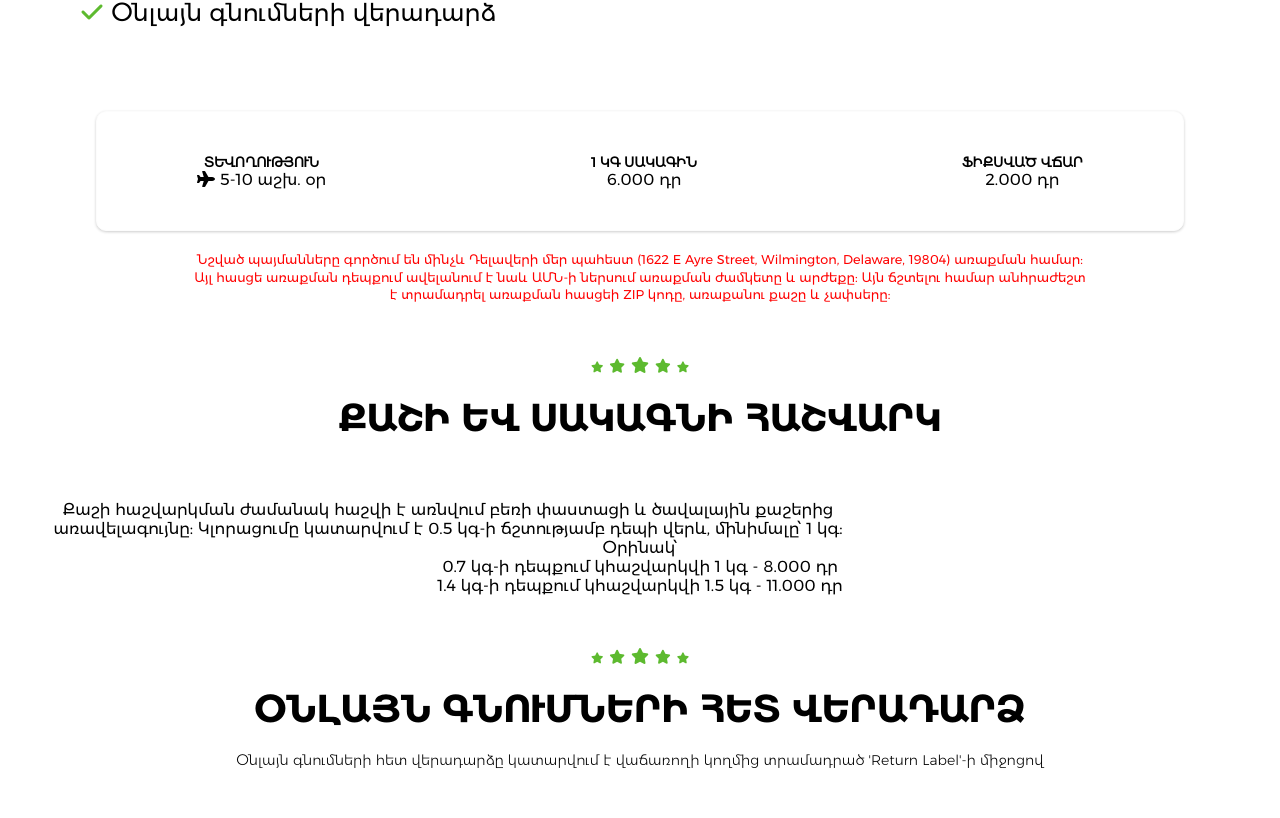
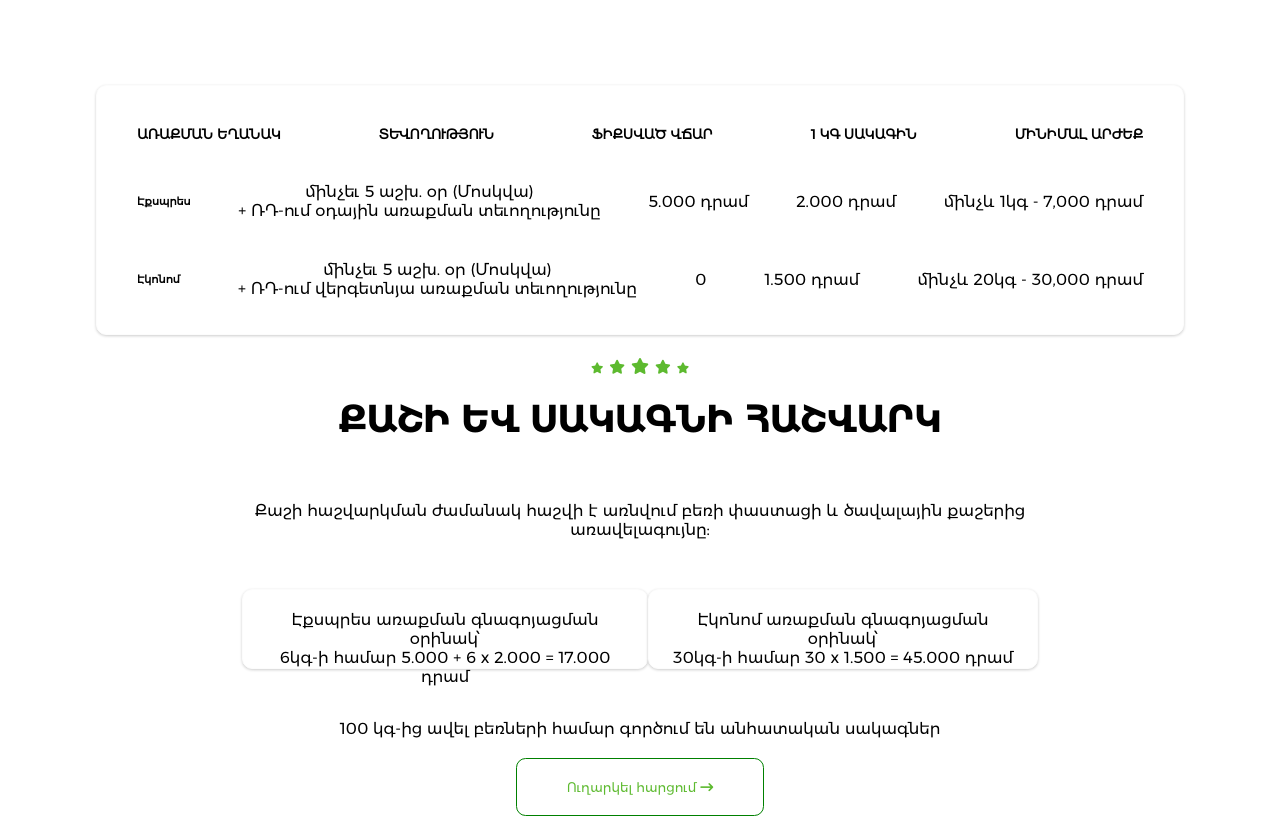
Before and after one commit to petrosyanhovo/react-onex, a React (Create React App) app: page /exporttoUSA in a window 1280 px wide. Shown: the part 538-1356 px from the top of the page. Built offline with nearby package versions, Linux system fonts and the light colour scheme.

Commit message:
created exportToRussia page

```diff
--- a/src/App.js
+++ b/src/App.js
@@ -3,15 +3,18 @@ import { Footer } from "./components/footer/Footer";
 import { Header } from "./components/header/Header";
 import Login from "./pages/Login/Login";
 import Register from "./pages/Register/Register";
-import { Navigate, Routes, Route } from "react-router-dom";
+import { Routes, Route } from "react-router-dom";
 import HomePage from "./pages/HomePage/HomePage";
 import SmartServicesMore from "./pages/SmartServicesMore/SmartServicesMore";
 import ExportToUSA from "./pages/ExportToUSA/ExportToUSA";
 import { Search } from "./pages/Search/Search";
+import ExportToRussia from "./pages/ExportToRussia/ExportToRussia";
+
 function App() {
   return (
     <div className="App">
       <Header />
+      <ExportToRussia />
       <Routes>
         <Route path="/" element={<HomePage />} />
         <Route path="/login" element={<Login />} />
--- /dev/null
+++ b/src/pages/ExportToRussia/ExportToRussia.js
@@ -0,0 +1,67 @@
+import React from 'react'
+import './exportToRussia.css'
+import Heading from '../../components/home/Heading/Heading'
+import ExportToRussiaImg from '../../components/home/Export/export_img/export_rus.jpg'
+import Button from '../../components/Button/Button'
+
+const ExportToRussia = () => {
+  return (
+    <div className='export-to-russia'>
+
+        <div className = "export-to-russia-header">
+            <div className = "export-to-russia-header-title">
+                <Heading heading = "ՓԱՍՏԱԹՂԹԵՐԻ, ԾԱՆՐՈՑՆԵՐԻ ԵՎ ԲԵՌՆԵՐԻ ԱՌԱՔՈՒՄ" greenHeadingAfter = "ՀՀ-ԻՑ ԴԵՊԻ ՌԴ ՑԱՆԿԱՑԱԾ ՀԱՍՑԵ" />
+            </div>
+            <div className = "export-to-russia-header-image">
+                <img src={ExportToRussiaImg} alt="" />
+            </div>
+        </div>
+
+        <div className="export-to-russia-conditions">
+          <div className="export-to-russia-conditions-row">
+            <h5>ԱՌԱՔՄԱՆ ԵՂԱՆԱԿ</h5>
+            <h5>ՏԵՎՈՂՈՒԹՅՈՒՆ</h5>
+            <h5>ՖԻՔՍՎԱԾ ՎՃԱՐ</h5>
+            <h5>1 ԿԳ ՍԱԿԱԳԻՆ</h5>
+            <h5>ՄԻՆԻՄԱԼ ԱՐԺԵՔ</h5>
+          </div>
+          <div className="export-to-russia-conditions-row">
+            <h6>Էքսպրես</h6>
+            <p>մինչեւ 5 աշխ. օր (Մոսկվա) <br/>
+                + ՌԴ-ում օդային առաքման տեւողությունը</p>
+            <p>5.000 դրամ</p>
+            <p>2.000 դրամ</p>
+            <p>մինչև 1կգ - 7,000 դրամ</p>
+          </div>
+          <div className="export-to-russia-conditions-row">
+            <h6>Էկոնոմ</h6>
+            <p>մինչեւ 5 աշխ. օր (Մոսկվա) <br/>
+                + ՌԴ-ում վերգետնյա առաքման տեւողությունը</p>
+            <p>0</p>
+            <p>1.500 դրամ</p>
+            <p>մինչև 20կգ - 30,000 դրամ</p>
+          </div>
+        </div>
+
+        <div className="export-to-russia-calculation">
+            <Heading heading = "ՔԱՇԻ ԵՎ ՍԱԿԱԳՆԻ ՀԱՇՎԱՐԿ" />
+            <p className='calculation-text'>Քաշի հաշվարկման ժամանակ հաշվի է առնվում բեռի փաստացի և ծավալային քաշերից առավելագույնը:</p>
+            <div className="export-to-russia-calculation-example">
+                <div className="export-to-russia-calculation-example-price">
+                    <p>Էքսպրես առաքման գնագոյացման օրինակ՝</p>
+                    <p className='example-text'>6կգ-ի համար 5.000 + 6 x 2.000 = 17.000 դրամ</p>
+                </div>
+                <div className="export-to-russia-calculation-example-price">
+                    <p>Էկոնոմ առաքման գնագոյացման օրինակ՝</p>
+                    <p className='example-text'>30կգ-ի համար 30 x 1.500 = 45.000 դրամ</p>
+                </div>
+            </div>
+            <p>100 կգ-ից ավել բեռների համար գործում են անհատական սակագներ</p>
+            <Button buttonName = "Ուղարկել հարցում" />
+        </div>
+
+    </div>
+  )
+}
+
+export default ExportToRussia
--- /dev/null
+++ b/src/pages/ExportToRussia/exportToRussia.css
@@ -0,0 +1,46 @@
+.export-to-russia .export-to-russia-header {
+    margin: 50px auto;
+    display: flex;
+    justify-content: space-between;
+    /* flex-wrap: wrap; */
+    align-items: center;
+}
+
+.export-to-russia .export-to-russia-conditions {
+    width: 85%;
+    height: 250px;
+    background-color: white;
+    border: 1px solid #fcfcfc;
+    box-shadow: 0 1px 3px rgba(0, 0, 0, 0.2);
+    border-radius: 10px;
+    margin: 50px auto 20px auto;
+}
+
+.export-to-russia .export-to-russia-conditions .export-to-russia-conditions-row {
+    display: flex;
+    justify-content: space-between;
+    align-items: center;
+    margin: 40px;
+}
+
+.export-to-russia .export-to-russia-calculation {
+    width: 70%;
+    margin: auto;
+}
+
+.export-to-russia .export-to-russia-calculation .export-to-russia-calculation-example {
+    display: flex;
+    justify-content: space-between;
+    text-align: center;
+    margin: 50px;
+}
+
+.export-to-russia .export-to-russia-calculation .export-to-russia-calculation-example .export-to-russia-calculation-example-price {
+    /* width: 85%; */
+    height: 80px;
+    background-color: white;
+    border: 1px solid #fcfcfc;
+    box-shadow: 0 1px 3px rgba(0, 0, 0, 0.2);
+    border-radius: 10px;
+    padding: 20px;
+}
--- a/src/pages/ExportToUSA/exportToUSA.css
+++ b/src/pages/ExportToUSA/exportToUSA.css
@@ -1,6 +1,3 @@
-.export-to-USA .stars{
-    /* display: none; */
-}
 
 .export-to-USA .export-to-USA-header {
     margin: 50px auto;
```
